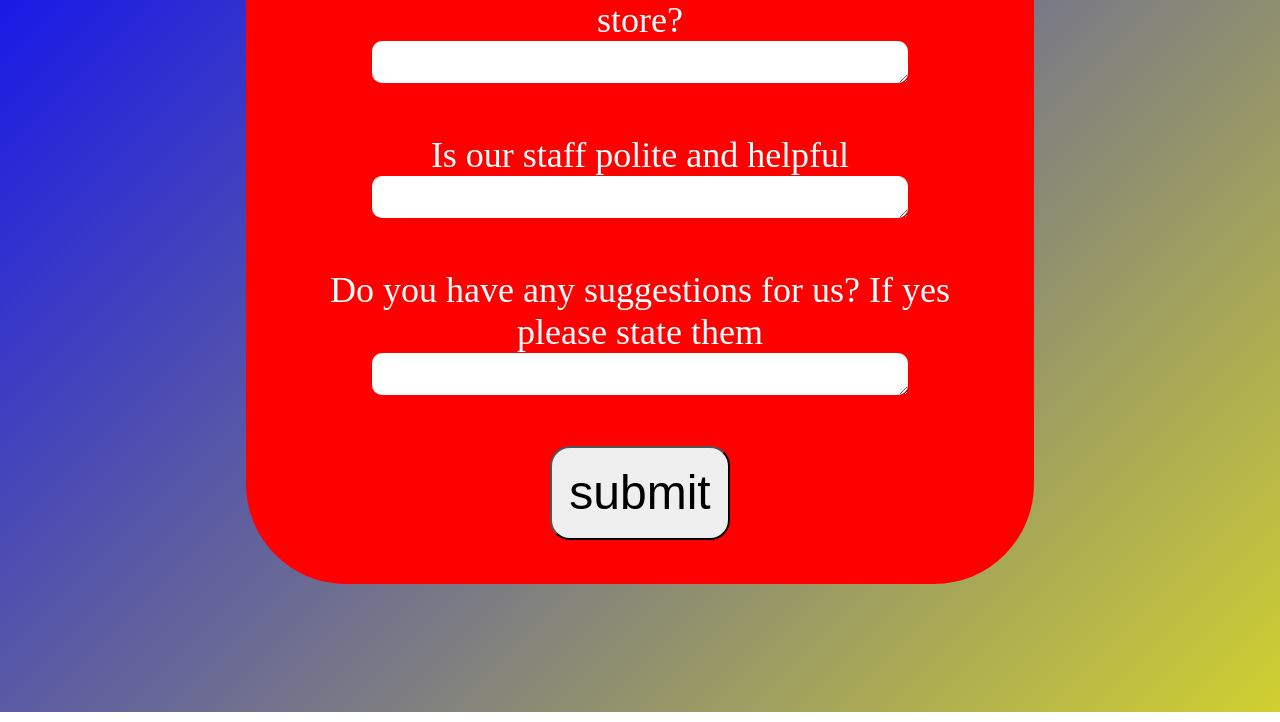
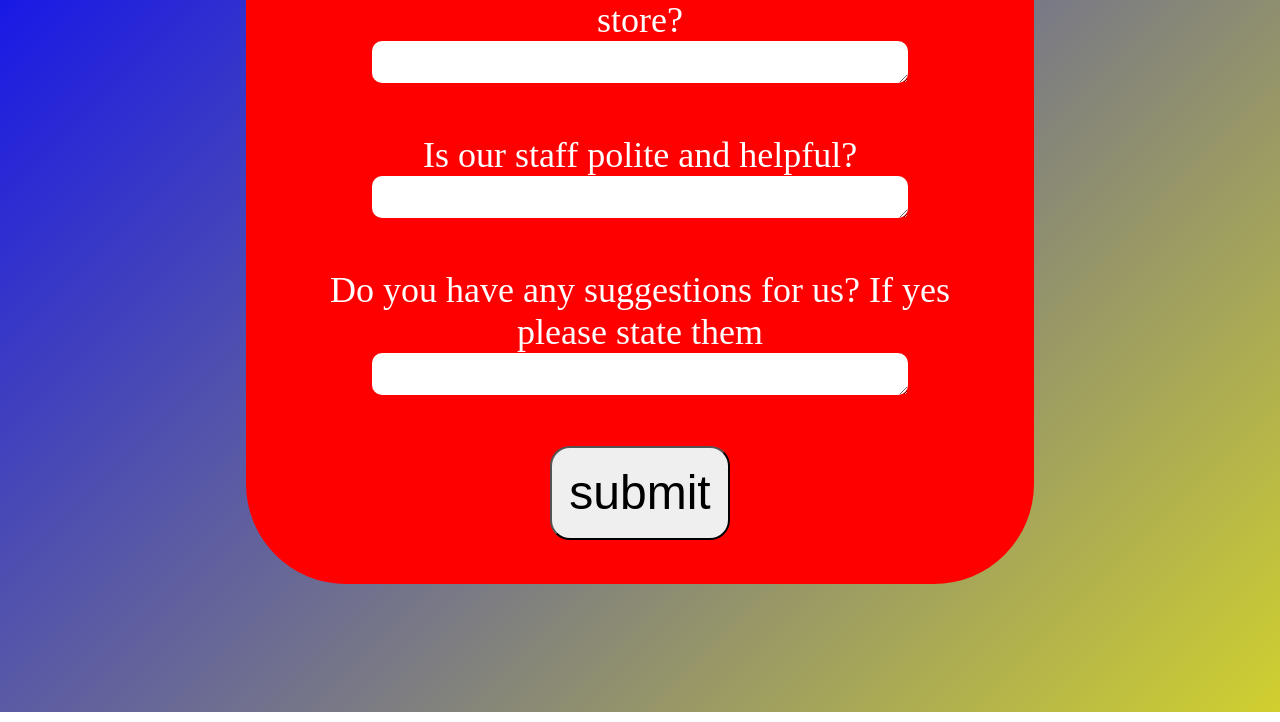
Before and after one commit to Macksons-Marketing/HyperZone-Infinity-Questionnaire, a plain HTML site: page index.html in a window 1280 px wide. Shown: the part 1064-1786 px from the top of the page. Drawn offline with Linux system fonts and the light colour scheme.

Commit message:
Update index.html

```diff
--- a/index.html
+++ b/index.html
@@ -68,7 +68,7 @@
                         <label for="question3">On average do you find what you need in our store?</label><br>
                         <textarea id="question3" name="text" class="textarea" required></textarea><br><br>
 
-                        <label for="question4">Is our staff polite and helpful</label><br>
+                        <label for="question4">Is our staff polite and helpful?</label><br>
                         <textarea id="question4" name="text" class="textarea" required></textarea><br><br>
 
                         <label for="question5">Do you have any suggestions for us? If yes please state them</label><br>
```
